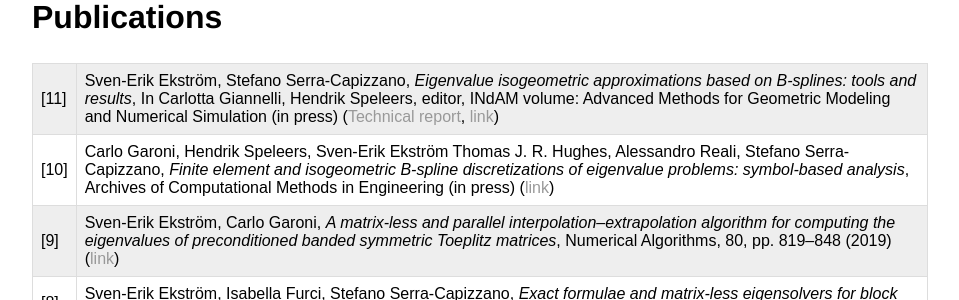
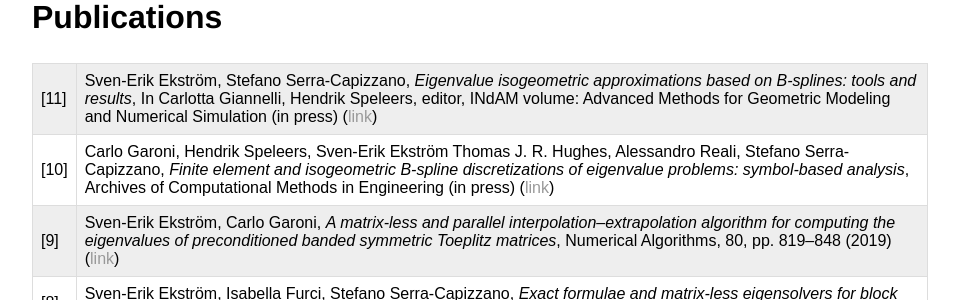
Before and after one commit to sverek/sverek.github.io, a Jekyll site: the page built from publications/index.html, in a window 1280 px wide. Shown: the part 198-498 px from the top of the page, without its empty margins (160-1119 px from the left). Built offline with Jekyll 4.4.1, drawn with Linux system fonts in a browser that asks for light colours.

Commit message:
fixed link to paper

```diff
--- a/publications/index.html
+++ b/publications/index.html
@@ -27,7 +27,7 @@ tr:nth-child(odd) {
 		<table>
 		<tr>
   			<td>[11]</td>
-  			<td>Sven-Erik Ekström, Stefano Serra-Capizzano, <i> Eigenvalue isogeometric approximations based on B-splines: tools and results</i>, In Carlotta Giannelli, Hendrik Speleers, editor, INdAM volume: Advanced Methods for Geometric Modeling and Numerical Simulation (in press) (<a href="https://www.it.uu.se/research/publications/reports/2018-012/">Technical report</a>, <a href="https://doi.org/10.1007/978-3-030-27331-6
+  			<td>Sven-Erik Ekström, Stefano Serra-Capizzano, <i> Eigenvalue isogeometric approximations based on B-splines: tools and results</i>, In Carlotta Giannelli, Hendrik Speleers, editor, INdAM volume: Advanced Methods for Geometric Modeling and Numerical Simulation (in press) (<a href="https://doi.org/10.1007/978-3-030-27331-6_4
 ">link</a>)
   			</td>
   		</tr>
```
